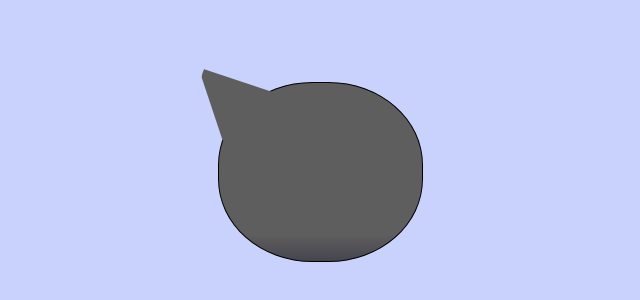
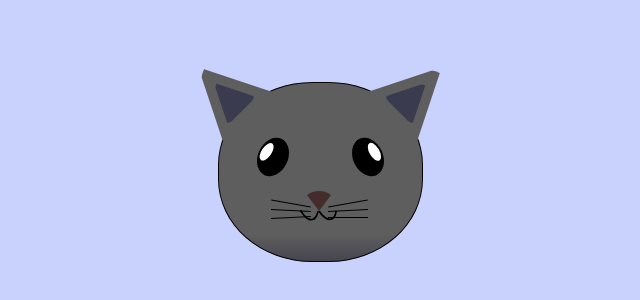
Before and after one commit to Goosenator123/freecodecamp-lessons, a plain HTML site: page responsiveWebDesign/catPainting/index.html in a window 1280 px wide. Shown: the part 228-528 px from the top of the page, without its empty margins (320-960 px from the left). Drawn offline with Linux system fonts and the light colour scheme.

Commit message:
Finished catPainting lesson

```diff
--- a/responsiveWebDesign/catPainting/index.html
+++ b/responsiveWebDesign/catPainting/index.html
@@ -18,6 +18,35 @@
                     <div class="cat-right-inner-ear"></div>
                 </div>
             </div>
+
+            <div class="cat-eyes">
+                <div class="cat-left-eye">
+                    <div class="cat-left-inner-eye"></div>
+                </div>
+                <div class="cat-right-eye">
+                    <div class="cat-right-inner-eye"></div>
+                </div>
+            </div>
+
+            <div class="cat-nose"></div>
+
+            <div class="cat-mouth">
+                <div class="cat-mouth-line-left"></div>
+                <div class="cat-mouth-line-right"></div>
+            </div>
+
+            <div class="cat-whiskers">
+                <div class="cat-whiskers-left">
+                    <div class="cat-whisker-left-top"></div>
+                    <div class="cat-whisker-left-middle"></div>
+                    <div class="cat-whisker-left-bottom"></div>
+                </div>
+                <div class="cat-whiskers-right">
+                    <div class="cat-whisker-right-top"></div>
+                    <div class="cat-whisker-right-middle"></div>
+                    <div class="cat-whisker-right-bottom"></div>
+                </div>
+            </div>
         </div>
     </main>
 </body>
--- a/responsiveWebDesign/catPainting/styles.css
+++ b/responsiveWebDesign/catPainting/styles.css
@@ -8,6 +8,8 @@ body {
 }
 
 /* Cat painting styles */
+
+/* Head */
 .cat-head {
     position: absolute;
     top: 0;
@@ -22,6 +24,7 @@ body {
     background: linear-gradient(#5e5e5e 85%, #45454f 100%);
 }
 
+/* Ears */
 .cat-left-ear {
     position: absolute;
     top: -26px;
@@ -32,4 +35,173 @@ body {
     border-top-left-radius: 90px;
     border-top-right-radius: 10px;
     transform: rotate(-45deg);
+    z-index: 1;
 }
+
+.cat-left-inner-ear {
+    position: absolute;
+    top: 22px;
+    left: -20px;
+    border-left: 20px solid transparent;
+    border-right: 20px solid transparent;
+    border-bottom: 40px solid #3b3b4f;
+    border-radius: 90px 10px 40% 40%;
+}
+
+.cat-right-ear {
+    position: absolute;
+    top: -26px;
+    left: 163px;
+    border-left: 35px solid transparent;
+    border-right: 35px solid transparent;
+    border-bottom: 70px solid #5e5e5e;
+    border-top-left-radius: 90px;
+    border-top-right-radius: 10px;
+    transform: rotate(45deg);
+    z-index: 1;
+}
+
+.cat-right-inner-ear {
+    position: absolute;
+    top: 22px;
+    left: -20px;
+    border-left: 20px solid transparent;
+    border-right: 20px solid transparent;
+    border-bottom: 40px solid #3b3b4f;
+    border-radius: 90px 10px 40% 40%;
+
+}
+
+/* Eyes */
+.cat-left-eye {
+    position: absolute;
+    top: 54px;
+    left: 39px;
+    width: 30px;
+    height: 40px;
+    background-color: #000;
+    border-radius: 60%;
+    transform: rotate(25deg);
+}
+
+.cat-left-inner-eye {
+    position: absolute;
+    top: 8px;
+    left: 2px;
+    width: 10px;
+    height: 20px;
+    background-color: #fff;
+    border-radius: 60%;
+    transform: rotate(10deg);
+}
+
+.cat-right-eye {
+    position: absolute;
+    top: 54px;
+    left: 134px;
+    width: 30px;
+    height: 40px;
+    background-color: #000;
+    border-radius: 60%;
+    transform: rotate(-25deg);
+}
+
+.cat-right-inner-eye {
+    position: absolute;
+    top: 8px;
+    left: 18px;
+    width: 10px;
+    height: 20px;
+    background-color: #fff;
+    border-radius: 60%;
+    transform: rotate(-5deg);
+}
+
+/* Nose */
+.cat-nose {
+    position: absolute;
+    top: 108px;
+    left: 85px;
+    border-left: 15px solid transparent;
+    border-right: 15px solid transparent;
+    border-bottom: 20px solid #442c2c;
+    border-radius: 50% 0 50% 50%;
+    transform: rotate(180deg);
+}
+
+/* Mouth */
+.cat-mouth div {
+    width: 30px;
+    height: 50px;
+    border: 2px solid #000;
+    border-color: black transparent transparent transparent;
+    border-radius: 190%/190px 150px 0 0;
+}
+
+.cat-mouth-line-left {
+    position: absolute;
+    top: 88px;
+    left: 74px;
+    transform: rotate(170deg);
+}
+
+.cat-mouth-line-right {
+    position: absolute;
+    top: 88px;
+    left: 91px;
+    transform: rotate(165deg);
+}
+
+/* Whiskers */
+.cat-whiskers-left div {
+    width: 40px;
+    height: 1px;
+    background-color: #000;
+}
+
+.cat-whisker-left-top {
+    position: absolute;
+    top: 120px;
+    left: 52px;
+    transform: rotate(10deg);
+}
+
+.cat-whisker-left-middle {
+    position: absolute;
+    top: 127px;
+    left: 52px;
+    transform: rotate(3deg);
+}
+
+.cat-whisker-left-bottom {
+    position: absolute;
+    top: 134px;
+    left: 52px;
+    transform: rotate(-3deg);
+}
+
+.cat-whiskers-right div {
+    width: 40px;
+    height: 1px;
+    background-color: #000;
+}
+
+.cat-whisker-right-top {
+    position: absolute;
+    top: 120px;
+    left: 109px;
+    transform: rotate(-10deg);
+}
+
+.cat-whisker-right-middle {
+    position: absolute;
+    top: 127px;
+    left: 109px;
+    transform: rotate(-3deg);
+}
+
+.cat-whisker-right-bottom {
+    position: absolute;
+    top: 134px;
+    left: 109px;
+}
```
